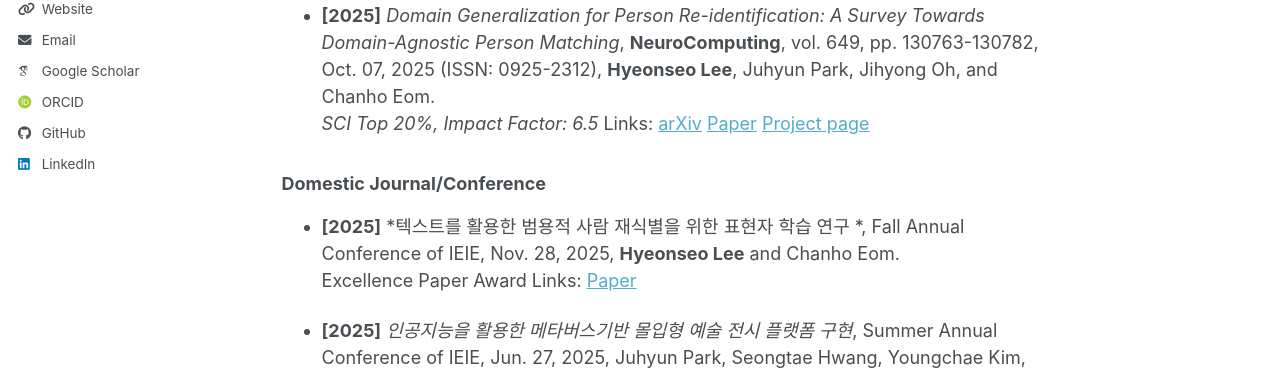
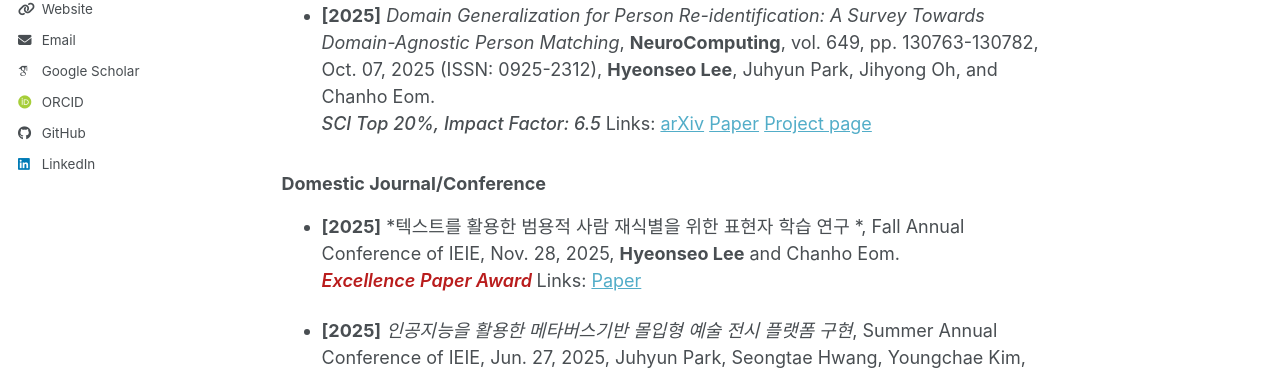
Before and after one commit to hyeonseo-o/hyeonseo-o.github.io, a Jekyll site: the page built from _pages/about.md, in a window 1280 px wide. Shown: the part 490-865 px from the top of the page. Built offline with Jekyll 4.4.1, drawn with Linux system fonts in a browser that asks for light colours; some web fonts are replaced; a script bundle is joined from its source files by our own code; library files that are not in the unit come from our copies.

Commit message:
Update main.scss

```diff
--- a/assets/css/main.scss
+++ b/assets/css/main.scss
@@ -48,3 +48,16 @@
   padding: 2px 4px;
   margin-right: 10px;
 }
+
+/* Option 1: Italic only */
+.impact-italic {
+  font-style: italic;
+  font-weight: 500;
+}
+
+/* Option 2: Italic + Red */
+.impact-highlight {
+  font-style: italic;
+  font-weight: 600;
+  color: #b91c1c;   /* 차분한 academic red */
+}
```
